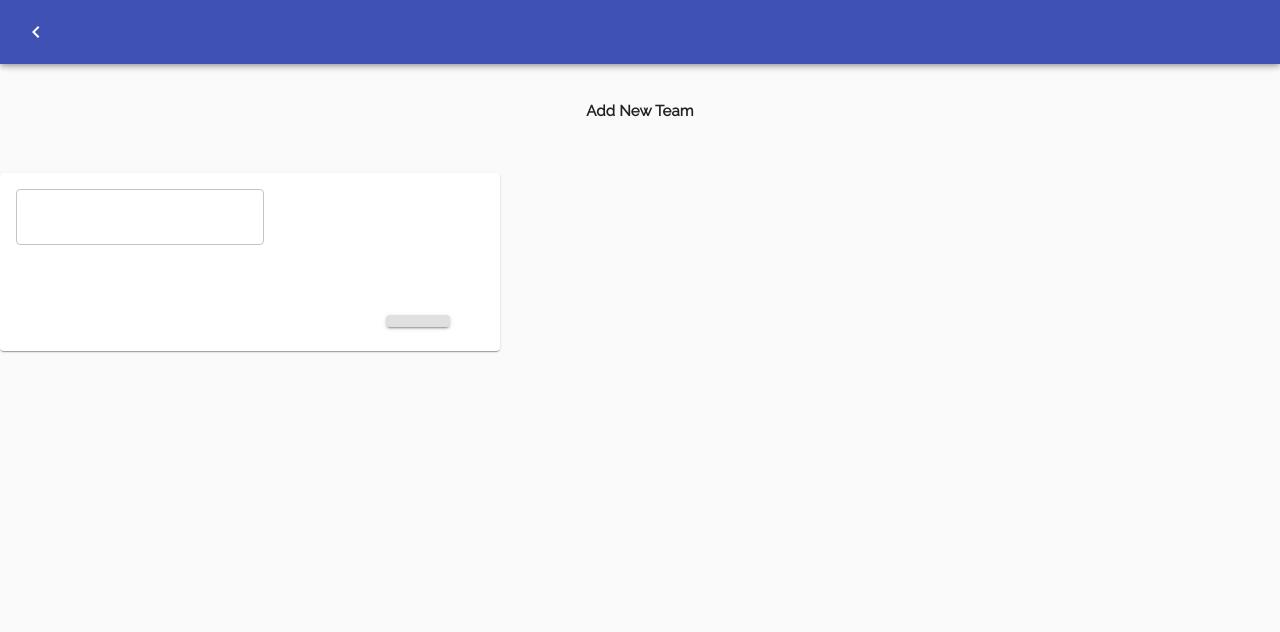
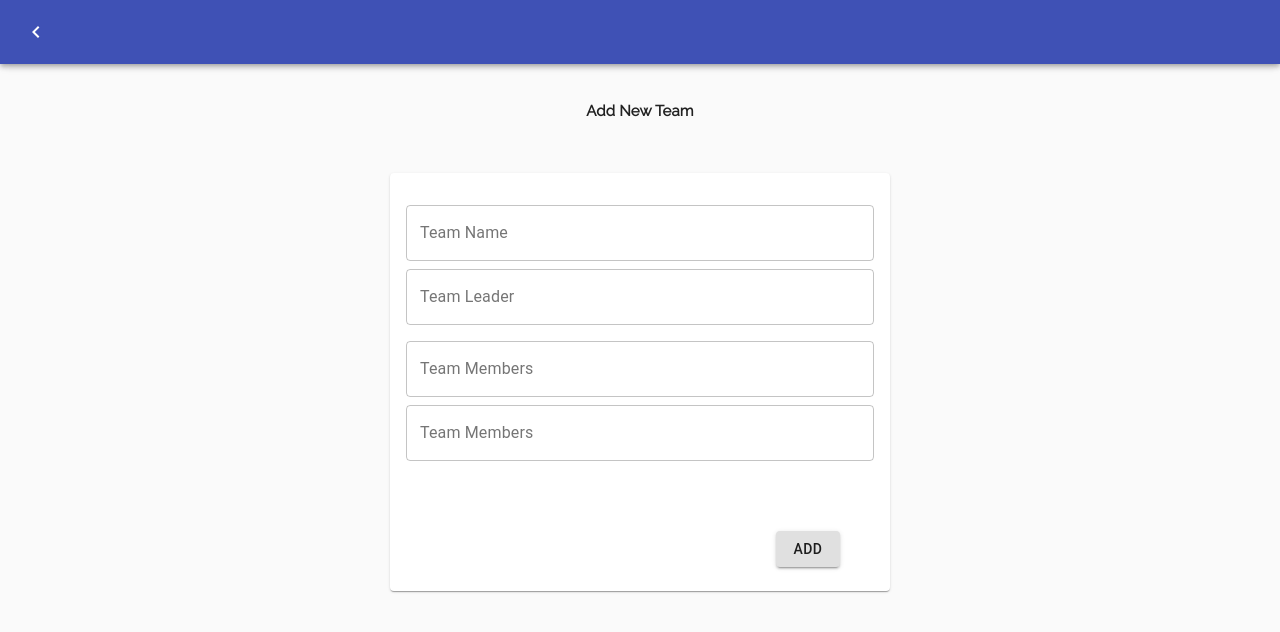
Before and after one commit to KevinKipkemei/Field-Management, a React (Create React App) app: page /Team in a window 1280 px wide. Shown: the top 632 px of the page. Built offline with nearby package versions, Linux system fonts and the light colour scheme.

Commit message:
Form Firestore Link

```diff
--- a/src/Navigation.js
+++ b/src/Navigation.js
@@ -160,7 +160,7 @@ const NavBar = (props) => {
             <div className={classes.toolbar}></div>
             <List>
             {['Add New Team'].map((text, index) => (
-                    <ListItem button key={text}>
+                    <ListItem button onClick={() => props.history.push("/Team")}  key={text}>
                         <ListItemIcon> <AddBox/> </ListItemIcon>
                         <ListItemText primary={text}/>
                     </ListItem>
@@ -168,7 +168,7 @@ const NavBar = (props) => {
             </List>
             < Divider/>
             <List>
-          {['Schedule Job', 'Messages', 'View all teams', 'Test 4'].map((text, index) => (
+          {['Schedule Job', 'Messages', 'View all teams'].map((text, index) => (
             <ListItem button onClick={() => props.history.push("/Schedule")} key={text}>
               <ListItemIcon>{index % 2 === 0 ? <InboxIcon /> : <MailIcon />}</ListItemIcon>
               <ListItemText primary={text} />
--- a/src/Team.js
+++ b/src/Team.js
@@ -1,4 +1,4 @@
-import React from 'react';
+import React, {useState} from 'react';
 import PropTypes from 'prop-types';
 import AppBar from '@material-ui/core/AppBar';
 import Toolbar from '@material-ui/core/Toolbar';
@@ -39,9 +39,30 @@ const useStyles = makeStyles( theme => ({
 
 
 
-const AddTeam = (props, {Name, Leader, Members}) => {
+const AddTeam = (props) => {
 
 const classes = useStyles();
+
+const [Team, setTeam]  = useState("");
+const [Leader, setLeader] = useState("");
+const [[Members], setMembers] = useState([]);
+
+
+const addRec = () => {
+    db.collection("Teams").doc().set({
+        Team: Team,
+        Leader: Leader,
+        Members: [Members]
+    })
+
+     .then(function(){
+       console.log("Successful update");
+     })
+
+     .catch (function(error){
+       console.error("Something went wrong");
+     })
+ };
 
 
 
@@ -53,7 +74,7 @@ return(
                 <CssBaseline/>
                 <AppBar position = "fixed" color="primary">
                     <Toolbar>
-                        <IconButton color = "inherit" edge = "start">
+                        <IconButton color = "inherit" edge = "start" onClick={() => props.history.goBack()}>
                             <KeyboardArrowLeftRounded/>
                         </IconButton>
                     </Toolbar>
@@ -64,12 +85,15 @@ return(
                     Add New Team
                 </Typography>
                 <Grid>
-                    <Grid cntainer justify = "center">
+                    <Grid container justify = "center">
                         <Card className = {classes.card}>
                             <div>
                             <CardContent>
-                                <TextField variant = "outlined"/>
-                                <Button variant = "contained" color = "#1976d2" className = {classes.button}></Button>
+                                <TextField label = "Team Name" variant = "outlined" margin = "normal" onChange = { e => setTeam (e.target.value) } fullWidth/>
+                                <TextField label = "Team Leader" variant = "outlined" onChange = {e => setLeader (e.target.value) } fullWidth/>
+                                <TextField  label = "Team Members" variant = "outlined" onChange = {e => setMembers (e.target.value) } margin = "normal" fullWidth/>
+                                <TextField  label = "Team Members" variant = "outlined" onChange = {e => setMembers (e.target.value) } fullWidth/>
+                                <Button variant = "contained" className = {classes.button} onClick = {addRec}> Add</Button>
                             </CardContent>
                             </div>
                         </Card>
@@ -82,10 +106,12 @@ return(
 };
 
 
+
 AddTeam.propTypes = {
-    Name: PropTypes.string.isRequired,
-    Leader: PropTypes.string.isRequired,
-    Members: PropTypes.string.isRequired
+    Name: PropTypes.string,
+    Leader: PropTypes.string,
+    Members: PropTypes.string,
+    onChange: PropTypes.func
 };
 
 
```
